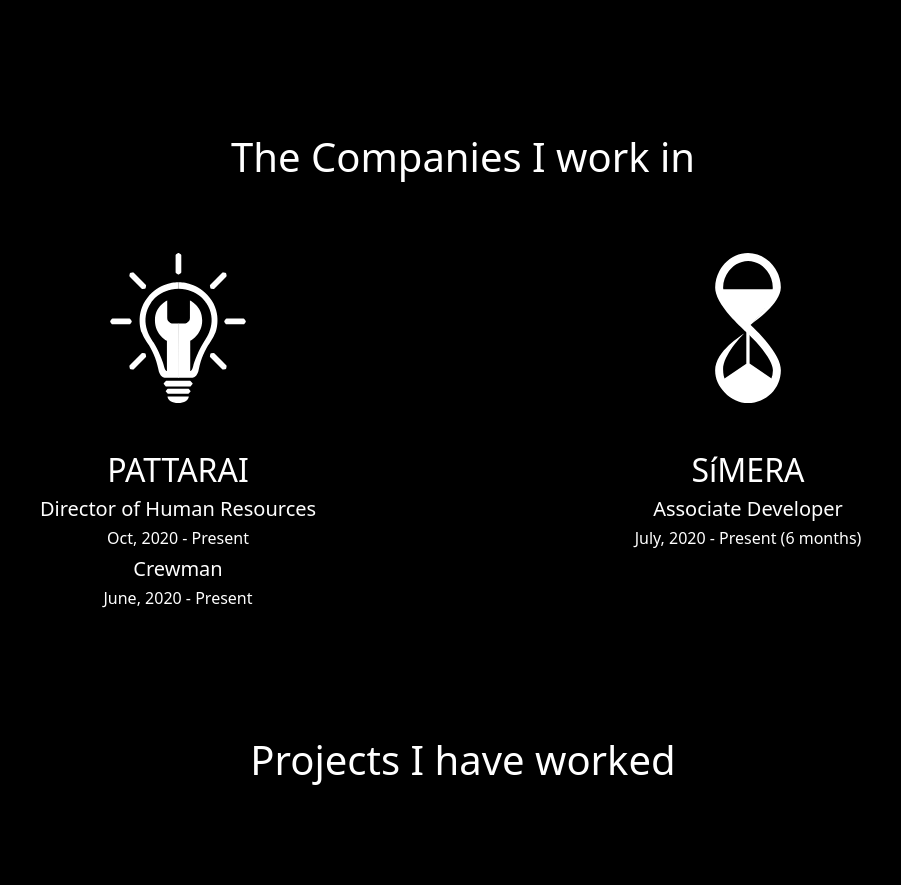
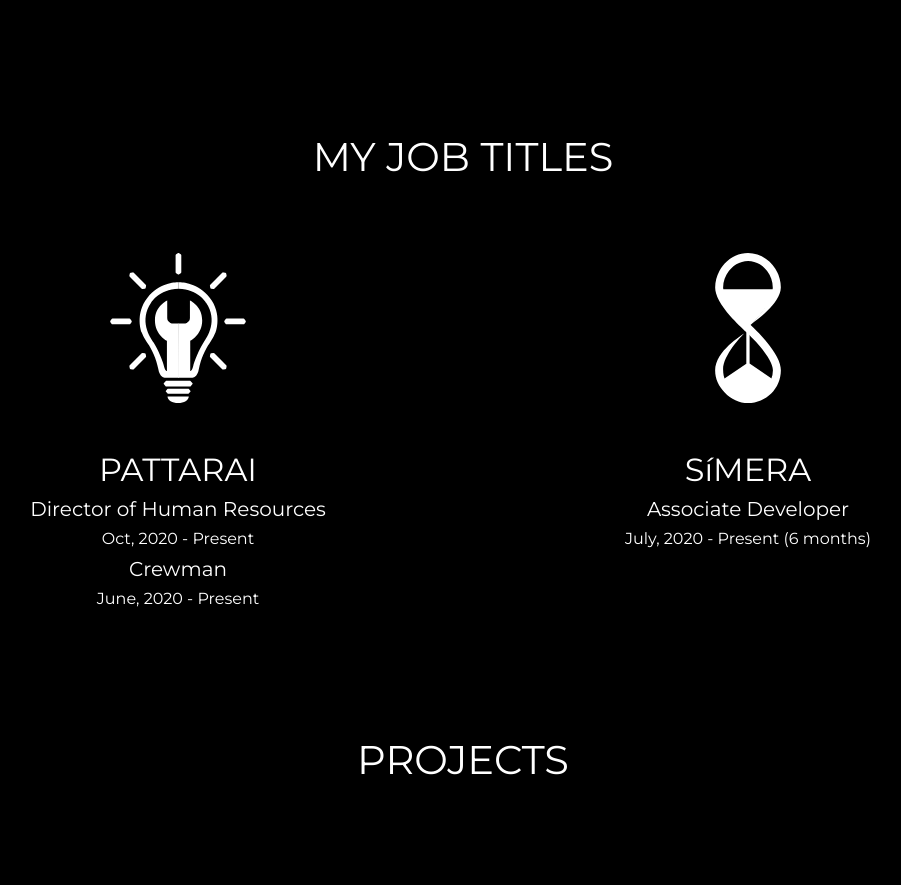
Before and after one commit to Jesinthan0703/portfolio, a plain HTML site: page index.html in a window 1280 px wide. Shown: the part 1253-2138 px from the top of the page, without its empty margins (177-1078 px from the left). Drawn offline with nearby package versions, Linux system fonts and the light colour scheme.

Commit message:
Montserrat font added

```diff
--- a/index.html
+++ b/index.html
@@ -231,7 +231,7 @@
     -->
     <section id="company">
       <div class="container d-none d-sm-block">
-        <div class="h1 py-4 text-center">The Companies I work in</div>
+        <div class="h1 py-4 text-center">MY JOB TITLES</div>
 
         <div class="row text-center mt-5">
           <div class="col-md-6">
@@ -315,7 +315,7 @@
         </div>
       </div>
       <div class="container d-block d-sm-none">
-        <div class="h1 py-4 text-center">The Companies I work in</div>
+        <div class="h1 py-4 text-center">MY JOB TITLES</div>
 
         <div class="row text-center mt-5">
           <div class="col-md-6">
@@ -402,7 +402,7 @@
 
     <section class="mb-5" id="projects">
       <div class="container d-block d-sm-none">
-        <div class="h1 text-center mt-5 py-5">Projects I have worked</div>
+        <div class="h1 text-center mt-5 py-5">PROJECTS</div>
         <div class="row py-3 text-center">
           <div class="col-md-6">
             <!--xStack-->
@@ -473,7 +473,7 @@
         </div>
       </div>
       <div class="container d-none d-sm-block">
-        <div class="h1 text-center py-5">Projects I have worked</div>
+        <div class="h1 text-center py-5">PROJECTS</div>
         <div class="row py-5 text-center">
           <div class="col-md-6 mt-5">
             <!--xStack-->
@@ -551,7 +551,7 @@
     -->
     <section class="py-5">
       <div class="container mt-5 py-5">
-        <div class="h1 text-center py-5" id="contact">Let us get in touch</div>
+        <div class="h1 text-center py-5" id="contact">LET US GET IN TOUCH</div>
         <div class="row py-3">
           <div class="col-md-6 py-4">
             <div class="px-2 text-center">
--- a/style.css
+++ b/style.css
@@ -3,6 +3,9 @@
 .invert {
   background-color: black;
   color: white;
+}
+body {
+  font-family: "Montserrat", sans-serif;
 }
 
 input[type="checkbox"] {
```
